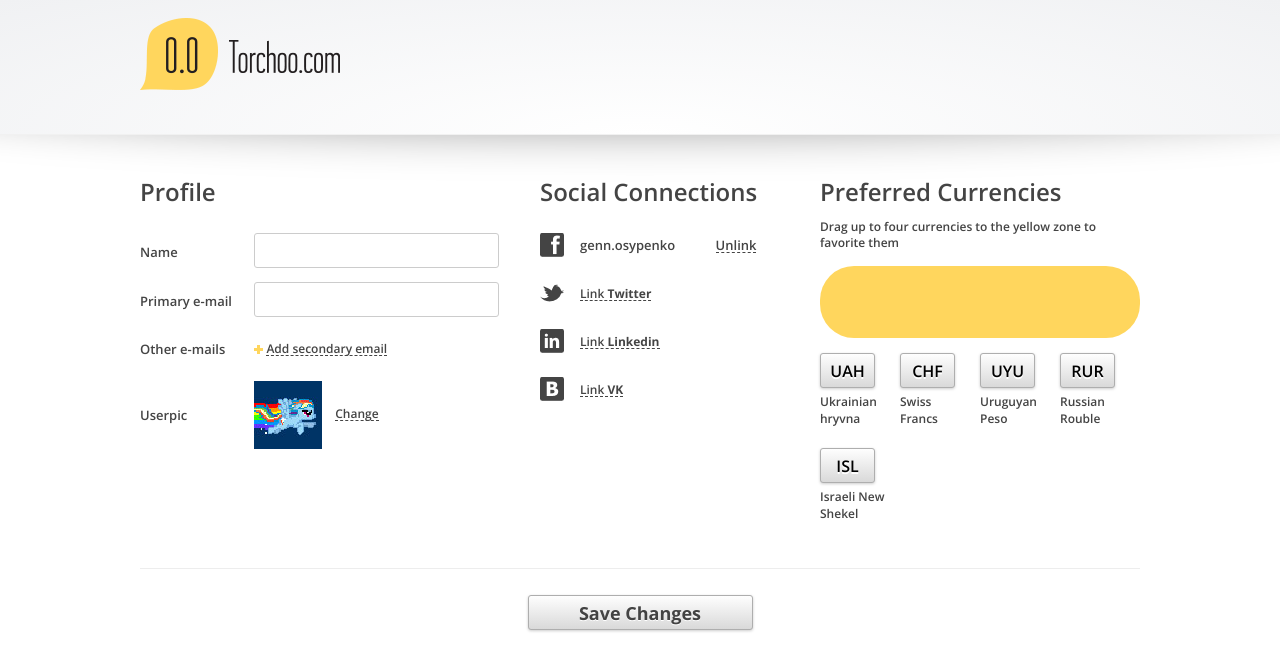
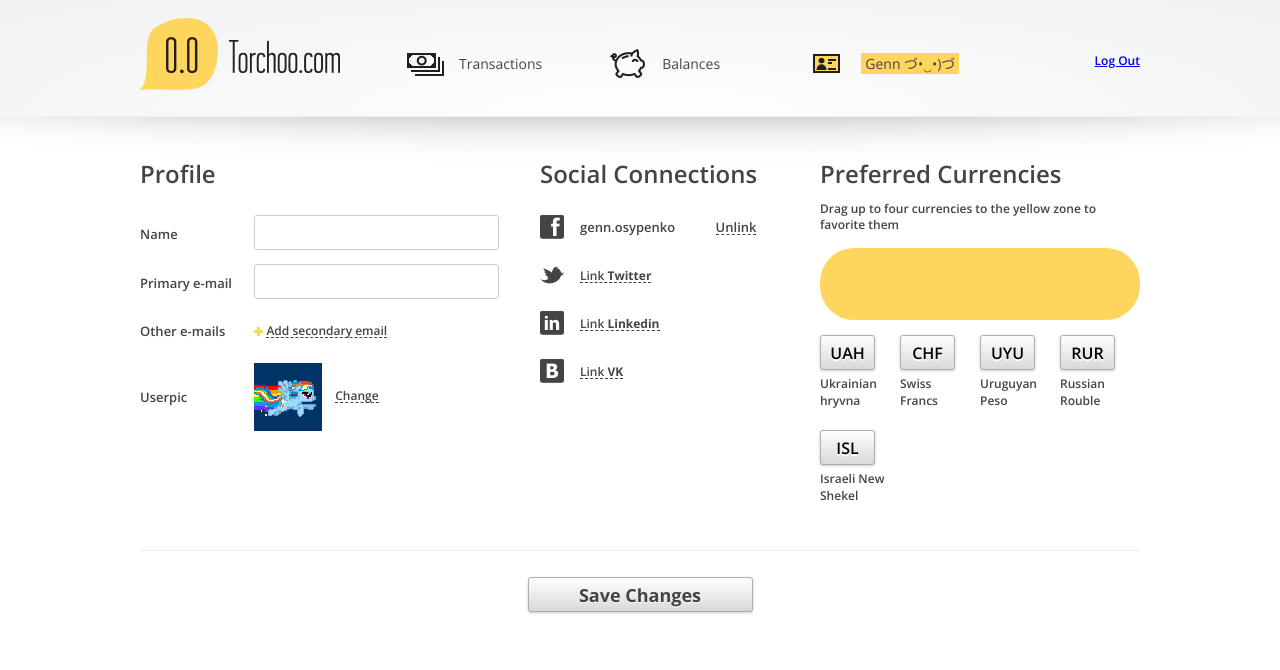
Before and after one commit to coderiver/torchoo, a plain HTML site: page torchoo.html in a window 1280 px wide. Drawn offline with nearby package versions, Linux system fonts and the light colour scheme.

Commit message:
header added

```diff
--- a/sass/_common.scss
+++ b/sass/_common.scss
@@ -84,10 +84,11 @@ a{
 .header{
     max-width: 1000px;
     margin: 0 auto;
-    height: 116px;
+    height: 98px;
     padding-top: 18px;
 }
 .logo{
+    float: left;
     a{
         display: block;
         @include hide-text;
@@ -112,6 +113,68 @@ a{
     -moz-border-radius:50% / 10px;
     border-radius:50% / 10px;
 }
+.menu{
+    float: left;
+    margin: 36px 0 0 67px;
+    li{
+        position: relative;
+        display: inline-block;
+        width: 200px;
+        padding-left: 48px;
+        @include box-sizing(border-box);
+        a{
+            padding: 1px 4px;
+            font-size: 14px;
+            font-weight: 400;
+            color: #444;
+            &:hover{
+                color: #000;
+            }
+        }
+    }
+}
+.transactions.is-active, .balances.is-active, .username.is-active{
+    a{
+        background: #ffd65d;
+    }
+}
+.transactions:before{
+    content: "";
+    position: absolute;
+    top: 50%;
+    left: 0;
+    margin-top: -11px;
+    @include s(transactions);
+}
+.balances:before{
+    content: "";
+    position: absolute;
+    top: 50%;
+    left: 0;
+    margin-top: -15px;
+    @include s(balances);
+}
+.username:before{
+    content: "";
+    position: absolute;
+    top: 50%;
+    left: 0;
+    margin-top: -10px;
+    @include s(profile);
+}
+.username.is-active:before{
+    content: "";
+    position: absolute;
+    top: 50%;
+    left: 0;
+    margin-top: -10px;
+    @include s(profile-active);
+}
+.logout{
+    float: right;
+    text-decoration: underline;
+    margin-top: 35px;
+}
 /* ----------------------------------------- Header --------------------------------------------- */
 
 /* -------------------------------------- //END Header ------------------------------------------ */
--- a/torchoo.html
+++ b/torchoo.html
@@ -23,6 +23,14 @@
                     torchoo.com
                 </a>
             </h1>
+            <nav class="menu">
+                <ul>
+                    <li class="transactions"><a href="#">Transactions</a></li>
+                    <li class="balances"><a href="#">Balances</a></li>
+                    <li class="username is-active"><a href="#">Genn づ•‿•)づ</a></li>
+                </ul>
+            </nav>
+            <a class="logout" href="#">Log Out</a>
         </div>
     </header>
 <!-- ============================== BEGIN content ========================= -->
```
Also changed, not shown: css/screen.css, fire_app_log.txt, img/icons-s6e1fd22676.png (added), img/icons-sa283d54fd0.png (deleted), img/icons/balances.png (added), img/icons/profile-active.png (added), img/icons/profile.png (added), img/icons/transactions.png (added).
